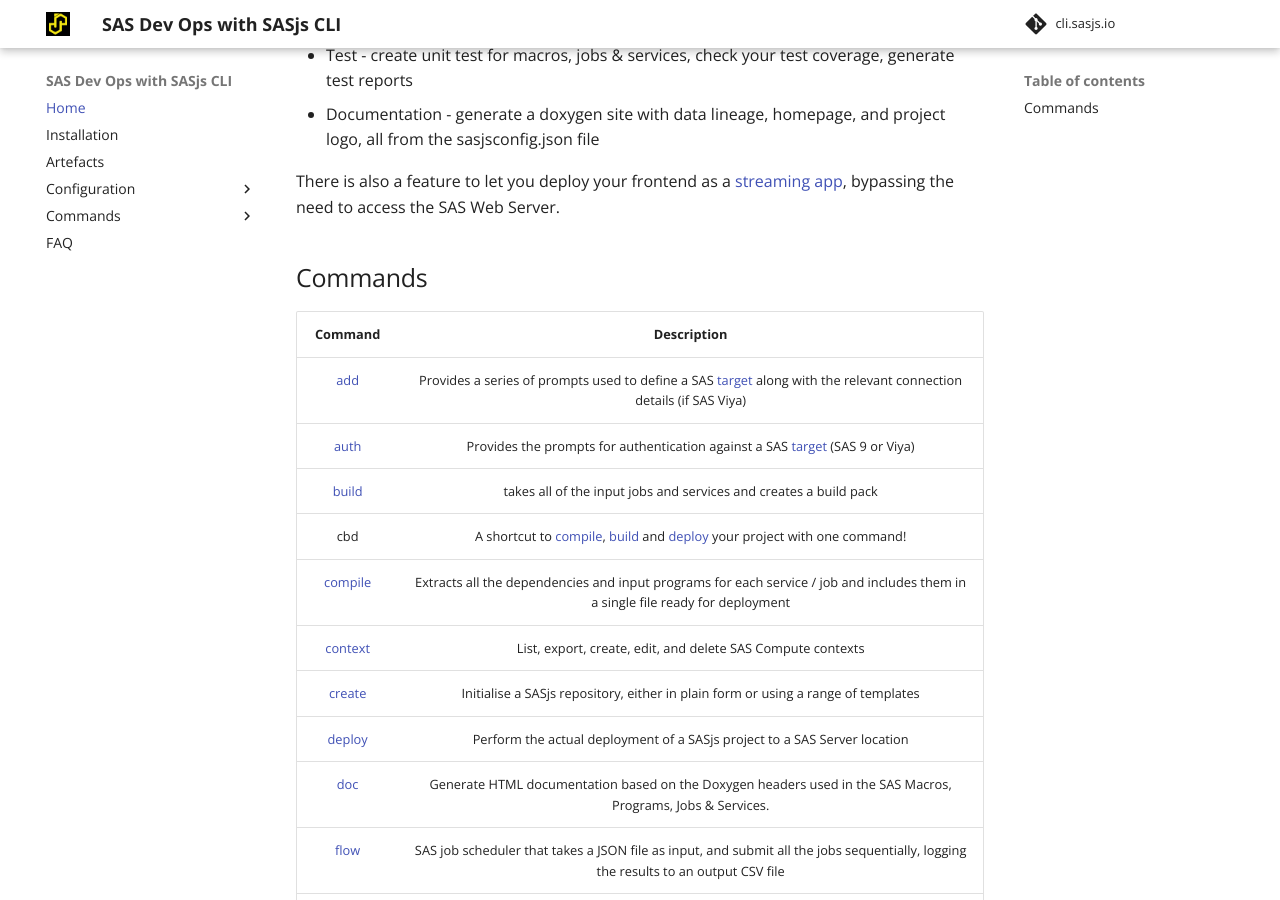
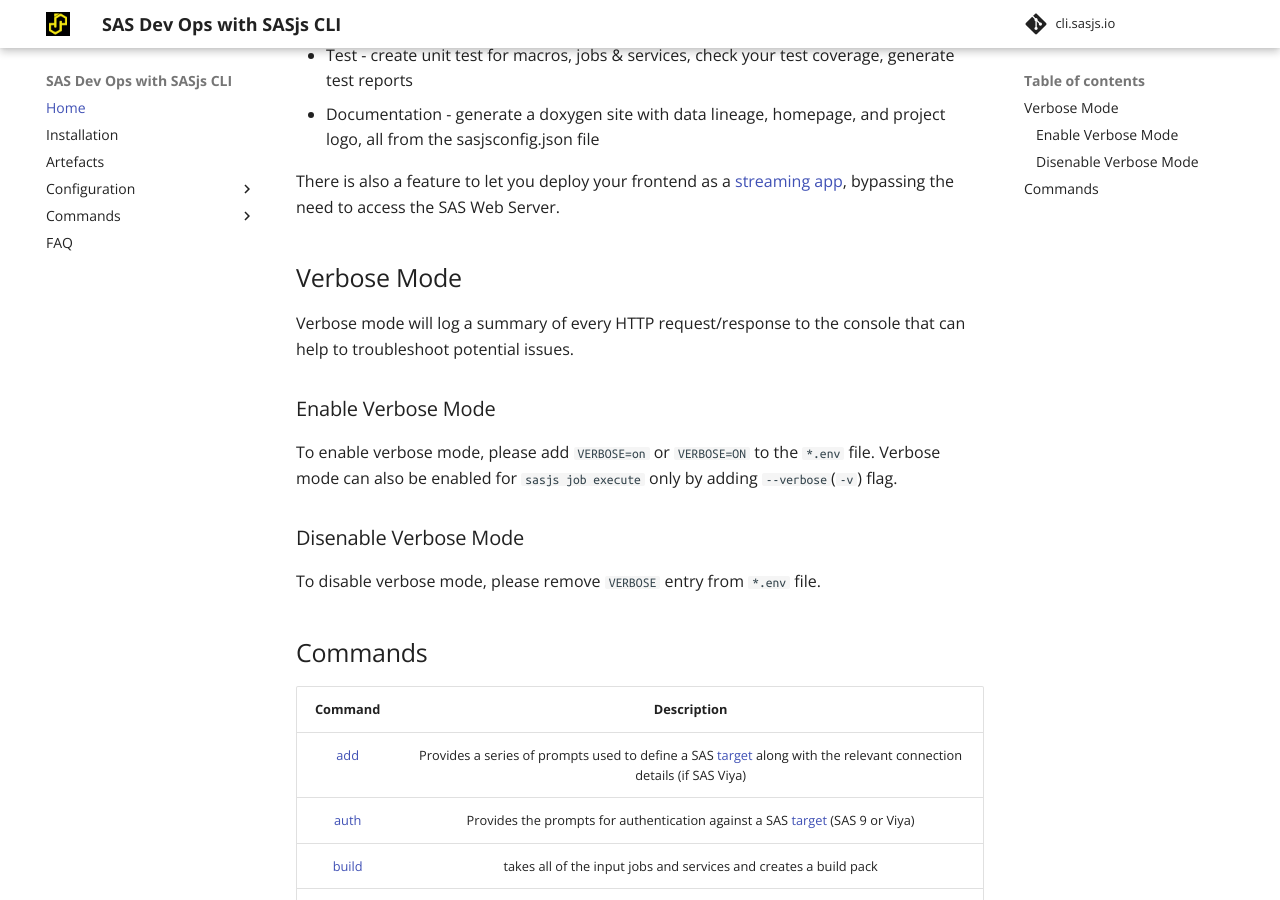
Before and after one commit to sasjs/cli.sasjs.io, an MkDocs documentation site: the page built from docs/index.md, in a window 1280 px wide and 900 px high, scrolled down 457 px. Built offline with MkDocs 1.6.1 and Material for MkDocs 9.7.7, drawn with Linux system fonts in a browser that asks for light colours; comment, search, counter and statistics services are not loaded.

Commit message:
docs: added docs regarding verbose mode

```diff
--- a/docs/index.md
+++ b/docs/index.md
@@ -12,6 +12,19 @@
 - Documentation - generate a doxygen site with data lineage, homepage, and project logo, all from the sasjsconfig.json file
 
 There is also a feature to let you deploy your frontend as a [streaming app](https://sasapps.io/sas-streamed-apps), bypassing the need to access the SAS Web Server.
+
+## Verbose Mode
+
+Verbose mode will log a summary of every HTTP request/response to the console that can help to troubleshoot potential issues.
+
+### Enable Verbose Mode
+
+To enable verbose mode, please add `VERBOSE=on` or `VERBOSE=ON` to the `*.env` file.
+Verbose mode can also be enabled for `sasjs job execute` only by adding `--verbose`(`-v`) flag.
+
+### Disenable Verbose Mode
+
+To disable verbose mode, please remove `VERBOSE` entry from `*.env` file.
 
 ## Commands
 
```
Also changed, not shown: docs/job.md (+1 -1 lines).
